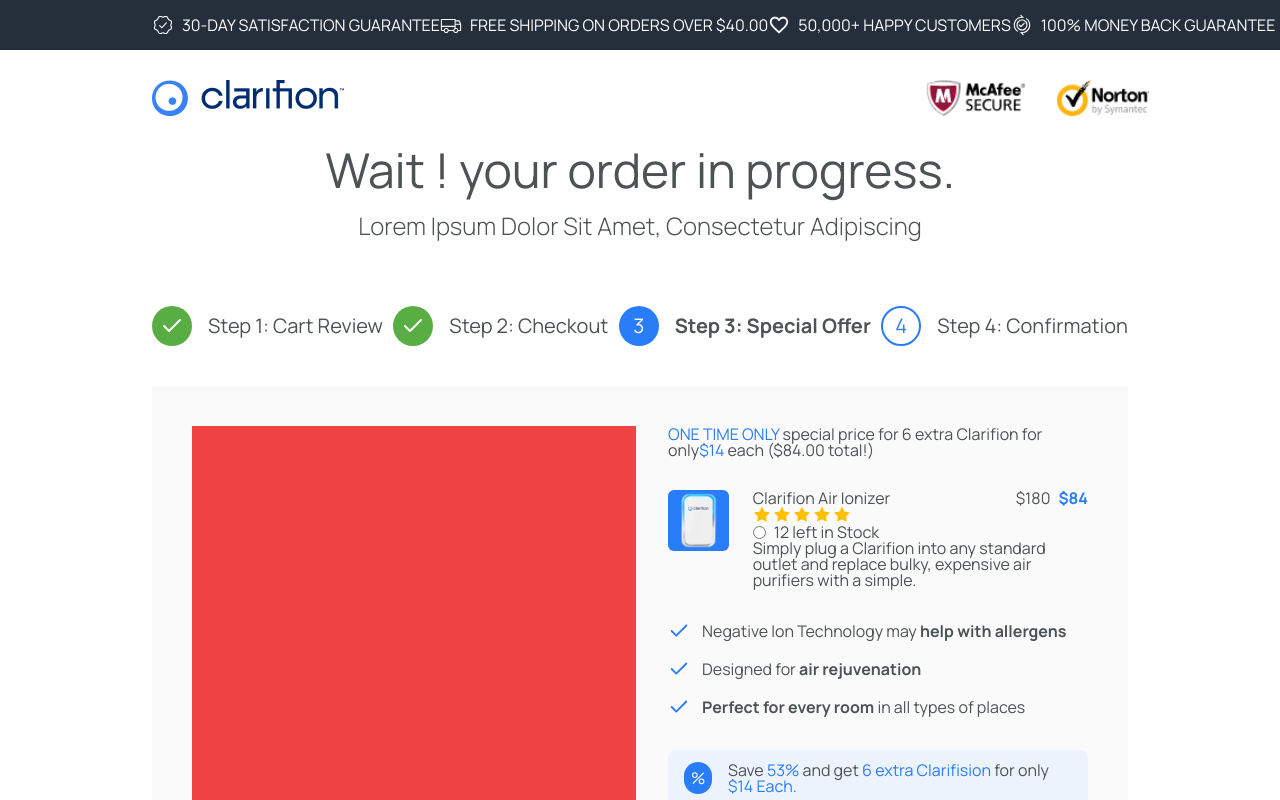
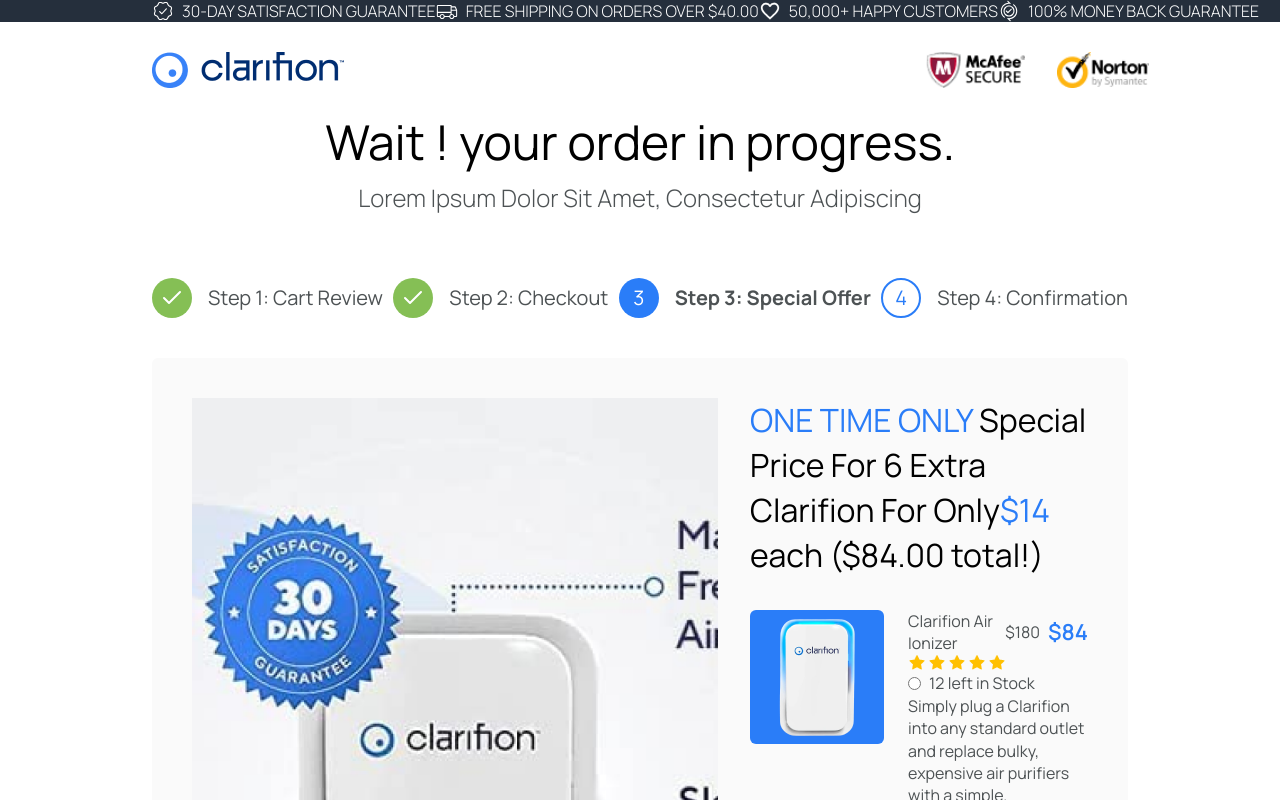
Before and after one commit to Sharlmagne/clarifion-webpage, a React (Vite) app: page / in a window 1280 px wide. Shown: the top 800 px of the page. Built offline with nearby package versions, Linux system fonts and the light colour scheme.

Commit message:
Implemented desktop mockup

```diff
--- a/src/App.tsx
+++ b/src/App.tsx
@@ -13,16 +13,22 @@
       <Header />
       <div className='container mx-auto h-full'>
         <div className='w-full flex flex-col items-center gap-4'>
-          <h1 className='text-5xl'>Wait ! your order in progress.</h1>
+          <h1 className='text-5xl text-black'>
+            Wait ! your order in progress.
+          </h1>
           <p className='text-2xl font-light'>
             Lorem Ipsum Dolor Sit Amet, Consectetur Adipiscing
           </p>
         </div>
         <StepsBar />
-        <div className='flex gap-8 bg-[#FAFAFA] p-10'>
-          <div className='flex flex-col gap-6'>
+        <div className='flex gap-8 bg-[#FAFAFA] p-10 rounded-md'>
+          <div className='flex max-w-[575px] flex-col gap-6'>
             <div className='flex-grow bg-red-500'>
-              {/*<img src={itemPreview} alt='Item Preview' />*/}
+              <img
+                className='w-full h-full object-cover'
+                src={itemPreview}
+                alt='Item Preview'
+              />
             </div>
             <ReviewBox />
           </div>
--- a/src/components/Footer.tsx
+++ b/src/components/Footer.tsx
@@ -2,7 +2,7 @@
 
 export function Footer() {
   return (
-    <div className='px-16 bg-primaryDark h-[88px] text-white '>
+    <div className='px-16 bg-primaryDark h-[88px] text-white w-full font-light'>
       <div className='container mx-auto h-full flex items-center justify-between'>
         <div className='flex items-center gap-4'>
           <p>Copyright (c) 2023</p>
--- a/src/components/Header.tsx
+++ b/src/components/Header.tsx
@@ -4,7 +4,7 @@
 
 export function Header() {
   return (
-    <div className='container mx-auto h-full flex justify-between py-[30px]'>
+    <div className='container mx-auto flex justify-between py-[30px]'>
       <div>
         <img src={clarifion} alt='Logo' />
       </div>
--- a/src/components/HeaderBar.tsx
+++ b/src/components/HeaderBar.tsx
@@ -21,8 +21,8 @@
 
 export function HeaderBar() {
   return (
-    <div className='bg-primaryDark w-full h-[50px] text-white '>
-      <div className='container mx-auto h-full flex justify-evenly items-center'>
+    <div className='bg-primaryDark w-full h-[50px] text-white font-light'>
+      <div className='container mx-auto h-full flex justify-between items-center'>
         {headerItems.map((item, index) => (
           <div key={index} className='flex items-center justify-center'>
             <div className='mr-2'>{item.icon}</div>
--- a/src/components/ItemInfo.tsx
+++ b/src/components/ItemInfo.tsx
@@ -2,19 +2,19 @@
 import stars from '../assets/images/stars.png'
 import paymentOptions from '../assets/images/payment-options.png'
 import guarantee from '../assets/images/guarantee.png'
-import { ArrowRight, Check, PercentCircle } from 'lucide-react'
+import { ArrowRight, Check } from 'lucide-react'
 import { Icons } from './ui/Icons.tsx'
 
 export function ItemInfo() {
   return (
     <div className='flex flex-col gap-8'>
-      <p>
-        <span className='text-primary'>ONE TIME ONLY</span> special price for 6
-        extra Clarifion for only
+      <p className='text-[32px] leading-[1.4] text-black'>
+        <span className='text-primary'>ONE TIME ONLY</span> Special Price For 6
+        Extra Clarifion For Only
         <span className='text-primary'>$14</span> each ($84.00 total!)
       </p>
       <div className='flex gap-6'>
-        <div className='bg-primary w-fit h-fit rounded-md'>
+        <div className='bg-primary min-w-[134px] min-h-[134px] w-[134px] h-[134px] rounded-md'>
           <img src={itemPreview} alt='item preview small' />
         </div>
         <div className='flex flex-col justify-between'>
@@ -22,7 +22,9 @@
             <h3>Clarifion Air Ionizer</h3>
             <div className='flex items-center gap-2'>
               <p>$180</p>
-              <span className='text-primary font-bold'>$84</span>
+              <span className='text-primary text-[22px] font-semibold'>
+                $84
+              </span>
             </div>
           </div>
           <div>
@@ -38,22 +40,22 @@
           </p>
         </div>
       </div>
-      <div className='flex flex-col gap-4'>
+      <div className='flex flex-col gap-4 leading-[1.6]'>
         <div className='flex gap-3 items-center'>
-          <Check className='w-[22px] h-[22px] stroke-primary' />
+          <Check className='w-6 h-6 stroke-primary' />
           <p>
             Negative Ion Technology may{' '}
             <span className='font-bold'>help with allergens</span>
           </p>
         </div>
         <div className='flex gap-3 items-center'>
-          <Check className='w-[22px] h-[22px] stroke-primary' />
+          <Check className='w-6 h-6  stroke-primary' />
           <p>
             Designed for <span className='font-bold'>air rejuvenation</span>
           </p>
         </div>
         <div className='flex gap-3 items-center'>
-          <Check className='w-[22px] h-[22px] stroke-primary' />
+          <Check className='w-6 h-6 stroke-primary' />
           <p>
             <span className='font-bold'>Perfect for every room</span> in all
             types of places
@@ -91,7 +93,7 @@
       </div>
       <div className='flex gap-4 items-center'>
         <img src={guarantee} alt='guarantee' />
-        <p className='leading-[1.4]'>
+        <p>
           If you are not completely thrilled with your Clarifion - We have a{' '}
           <span className='font-bold'>30 day satisfaction guarantee.</span>{' '}
           Please refer to our return policy at the bottom of the page for more
--- a/src/components/StepsBar.tsx
+++ b/src/components/StepsBar.tsx
@@ -12,7 +12,7 @@
       className={cn(
         'w-10 h-10 rounded-full flex items-center justify-center text-white',
         step && !outline && 'bg-primary',
-        checked && !outline && 'bg-accent',
+        checked && !outline && 'bg-[#85BF55]',
         outline && step && 'border-2 border-primary text-primary',
       )}>
       {checked && <Check className='w-6 h-6' />}
--- a/src/index.css
+++ b/src/index.css
@@ -7,13 +7,14 @@
 :root {
   /*font-family: Inter, system-ui, Avenir, Helvetica, Arial, sans-serif;*/
   @apply font-custom text-grayText;
-  line-height: 100%;
+  line-height: 140%;
   font-weight: 400;
   font-synthesis: none;
   text-rendering: optimizeLegibility;
   -webkit-font-smoothing: antialiased;
   -moz-osx-font-smoothing: grayscale;
 }
+
 
 a {
   font-weight: 500;
@@ -34,10 +35,13 @@
   margin: 0;
 }
 
+html,
+body {
+  height: 100%;
+}
+
 body {
   margin: 0;
-  min-width: 320px;
-  min-height: 100vh;
   -webkit-font-smoothing: antialiased;
 }
 
@@ -47,7 +51,9 @@
 }
 
 #root {
-    min-height: 100vh;
+  height: 100%;
+  display: flex;
+  flex-direction: column;
 }
 
 
```
